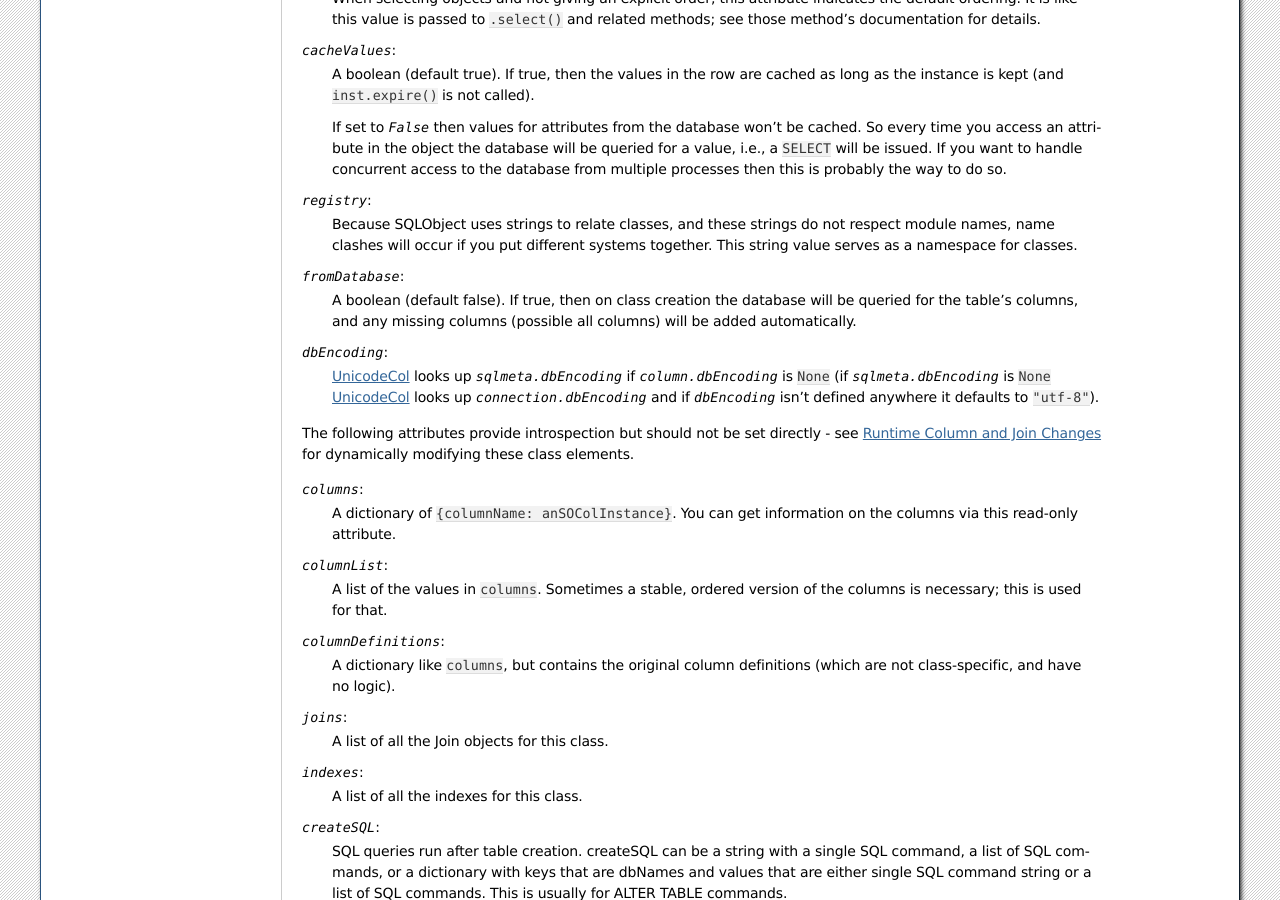
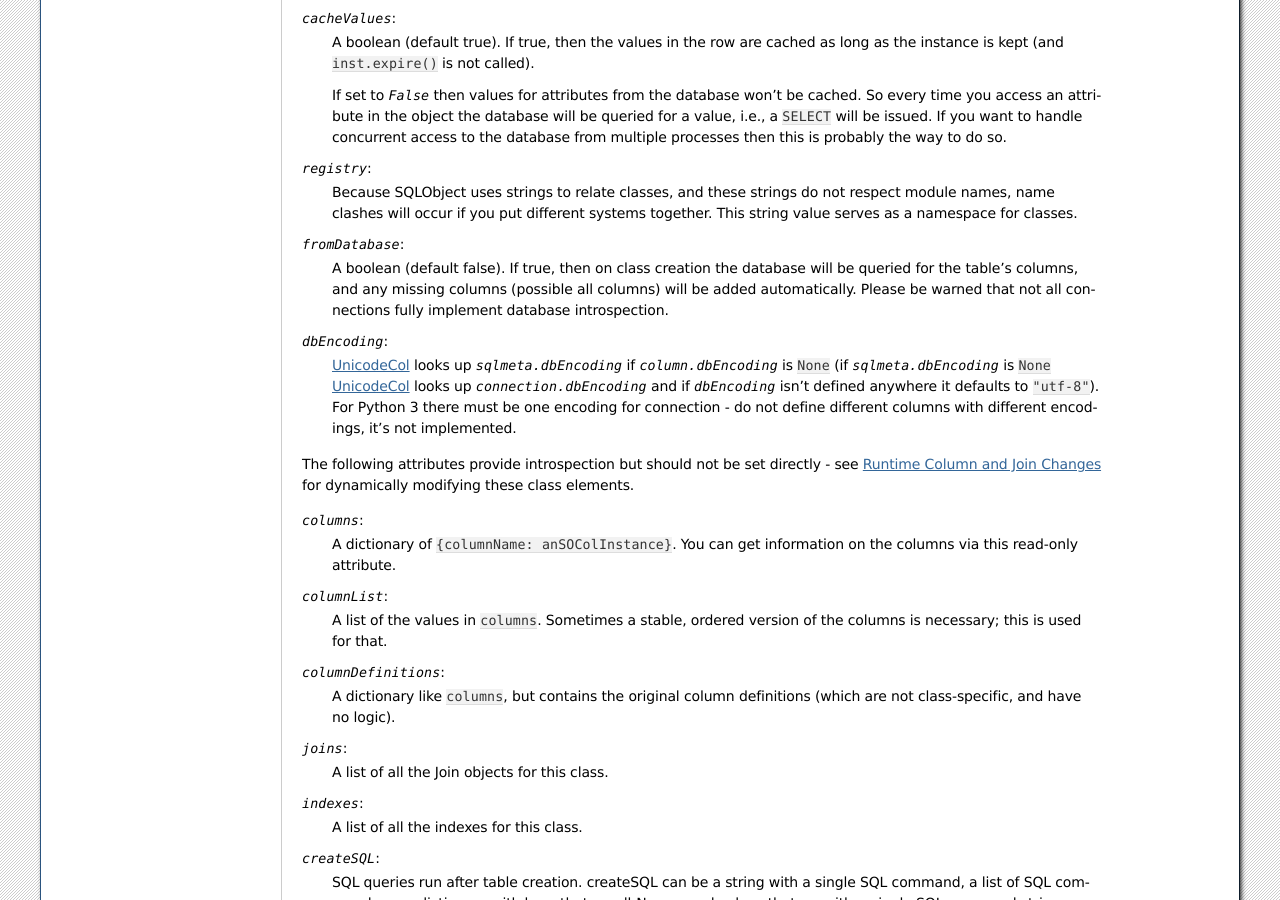
Before and after one commit to sqlobject/sqlobject, a Sphinx documentation site: the page built from docs/SQLObject.rst, in a window 1280 px wide and 900 px high, scrolled down 11998 px. Built offline with Sphinx 7.4.7, drawn with Linux system fonts in a browser that asks for light colours; some of the changed text lies outside the part shown.

Commit message:
Update main docs: minor clarifications, enhancements and reformatting
[skip ci]

```diff
--- a/docs/SQLObject.rst
+++ b/docs/SQLObject.rst
@@ -804,13 +797,17 @@
 `fromDatabase`:
    A boolean (default false).  If true, then on class creation the
    database will be queried for the table's columns, and any missing
-   columns (possible all columns) will be added automatically.
+   columns (possible all columns) will be added automatically. Please be
+   warned that not all connections fully implement database
+   introspection.
 
 `dbEncoding`:
    UnicodeCol_ looks up `sqlmeta.dbEncoding` if `column.dbEncoding` is
    ``None`` (if `sqlmeta.dbEncoding` is ``None`` UnicodeCol_ looks up
    `connection.dbEncoding` and if `dbEncoding` isn't defined anywhere it
-   defaults to ``"utf-8"``).
+   defaults to ``"utf-8"``). For Python 3 there must be one encoding for
+   connection - do not define different columns with different
+   encodings, it's not implemented.
 
 .. _UnicodeCol: `Column Types`_
 
@@ -842,13 +839,11 @@
    are dbNames and values that are either single SQL command string or a list
    of SQL commands. This is usually for ALTER TABLE commands.
 
-
 There is also one instance attribute:
 
 `expired`:
    A boolean.  If true, then the next time this object's column
    attributes are accessed a query will be run.
-
 
 While in previous versions of SQLObject those attributes were defined
 directly at the class that will map your database data to Python and
@@ -879,7 +874,6 @@
 
         def _get_attr1(self):
             # do something to retrieve value
-
 
 The above definition is creating a table ``my_class`` (the name may be
 different if you change the ``style`` used) with two columns called
@@ -1075,7 +1069,7 @@
 'forget' it is a SQLObject class.
 
 This may sometimes be a problem: if you have got a 'name' attribute and
-you you write 'a.namme="Victor"' once, when setting it, you'll get no
+you you write ``a.namme="Victor"`` once, when setting it, you'll get no
 error, no warning, nothing at all, and you may get crazy at understanding
 why you don't get that value set in your DB.
 
@@ -1785,9 +1779,8 @@
 and `password`, just like `MySQLdb.connect` does.
 
 MySQLConnection supports all the features, though MySQL only supports
-transactions_ when using the InnoDB backend, and SQLObject currently
-does not have support for explicitly defining the backend when using
-``createTable``.
+transactions_ when using the InnoDB backend; SQLObject can explicitly
+define the backend using ``sqlmeta.createSQL``.
 
 Keyword argument ``conv`` allows to pass a list of custom converters.
 Example::
```
Also changed, not shown: other parts of docs/SQLObject.rst (+3 -10 lines).
